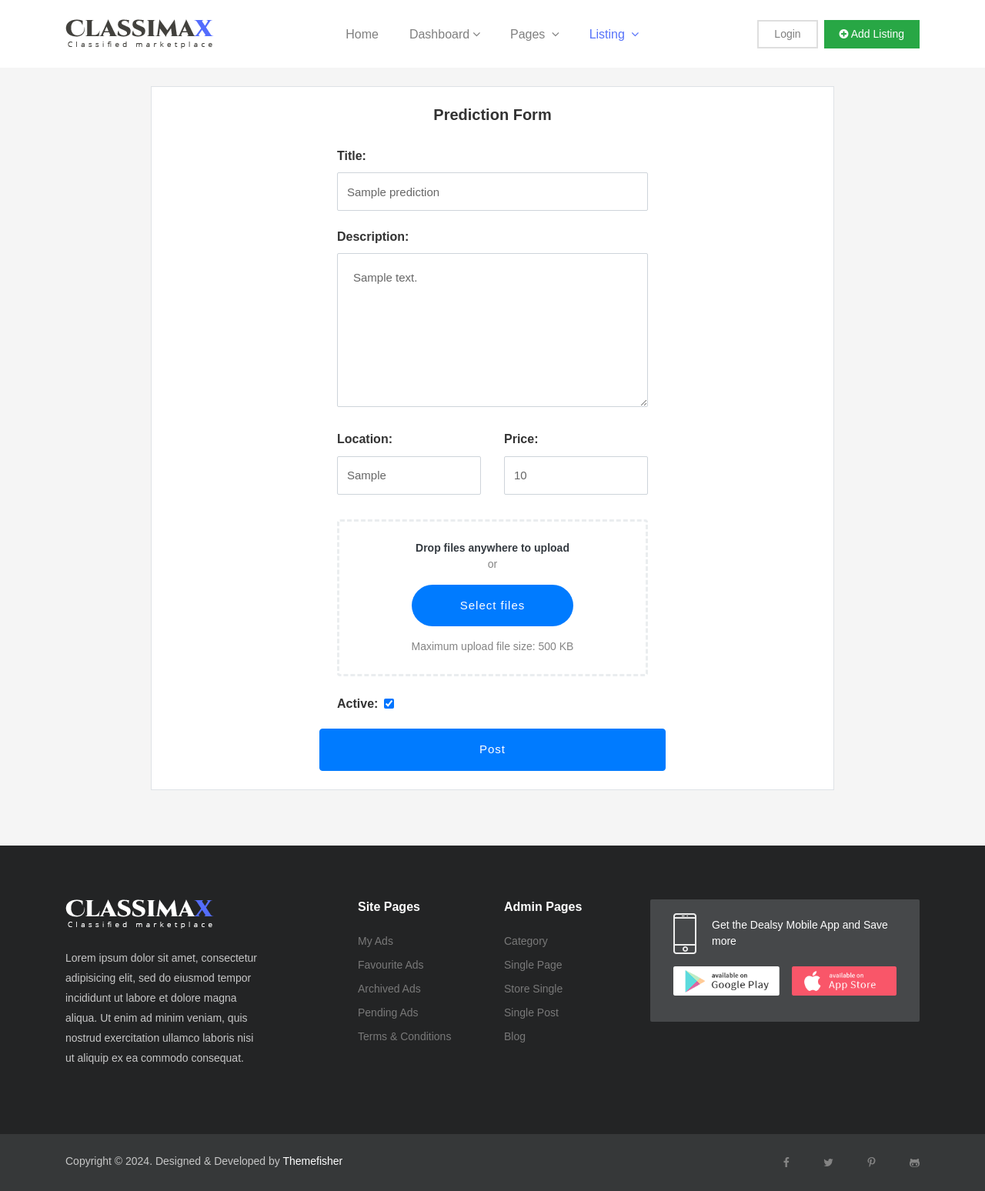
After one commit to 2Dkun1355/Ecommerce, a Django app: page /prediction/update/1/ in a window 1280 px wide. The commit adds this page. Shown: the whole page at 77% size. Run offline with Django 5.2, Linux system fonts and the light colour scheme; tables that the repository leaves empty hold one stand-in row (values such as "Sample post"); some libraries are stand-ins or nearby versions; some web fonts are replaced.

Commit message:
Add Create, Update View

```diff
--- a/app/config/urls.py
+++ b/app/config/urls.py
@@ -21,7 +21,8 @@ from django.conf import settings
 
 urlpatterns = [
     path('admin/', admin.site.urls),
-    path('prediction/', include('prediction.urls'))
+    path('prediction/', include('prediction.urls')),
+    path('dashboard/', include('dashboard.urls'))
 ]
 urlpatterns += static(settings.STATIC_URL, document_root=settings.STATIC_ROOT)
 urlpatterns += static(settings.MEDIA_URL, document_root=settings.MEDIA_ROOT)
--- /dev/null
+++ b/app/dashboard/apps.py
@@ -0,0 +1,6 @@
+from django.apps import AppConfig
+
+
+class PredictionConfig(AppConfig):
+    default_auto_field = 'django.db.models.BigAutoField'
+    name = 'dashboard'
--- /dev/null
+++ b/app/dashboard/urls.py
@@ -0,0 +1,7 @@
+from django.urls import path
+
+from dashboard.views import UserPredictionListViews
+
+urlpatterns = [
+    path('', UserPredictionListViews.as_view(), name='dashboard'),
+]
--- a/app/prediction/forms.py
+++ b/app/prediction/forms.py
@@ -7,17 +7,22 @@ class PredictionOfferForm(ModelForm):
     class Meta:
         model = PredictionOffer
         fields = ['user', 'prediction', 'phone']
-        labels = {'phone': 'Phone'}
         widgets = {
             'user': forms.HiddenInput(),
             'prediction': forms.HiddenInput(),
-            'phone': forms.TextInput(attrs={'placeholder': 'Phone number...'})
+            'phone': forms.TextInput(attrs={'class': "form-control bg-white"})
         }
 
-class PredictionCreateForm(ModelForm):
+class PredictionForm(ModelForm):
     class Meta:
         model = Prediction
         fields = ['user', 'image', 'title', 'description', 'price', 'location', 'is_active']
         widgets = {
             'user': forms.HiddenInput(),
+            'image': forms.FileInput(attrs={'class': "form-control-file d-none", 'id': "file-upload", 'name': "file"}),
+            'title': forms.TextInput(attrs={'class': "form-control bg-white"}),
+            'description': forms.Textarea(attrs={'class': "form-control bg-white"}),
+            'price': forms.TextInput(attrs={'class': "form-control bg-white"}),
+            'location': forms.TextInput(attrs={'class': "form-control bg-white"}),
+            'is_active': forms.CheckboxInput(attrs={'class': "form-check-input"})
         }
--- a/app/prediction/urls.py
+++ b/app/prediction/urls.py
@@ -1,11 +1,12 @@
 from django.urls import path
 from prediction.views import PredictionListViews, PredictionDetailViews, PredictionOfferCreateViews, \
-    UserPredictionListViews, PredictionCreateViews
+    PredictionCreateViews, PredictionUpdateViews, PredictionDeleteViews
 
 urlpatterns = [
     path('catalog/', PredictionListViews.as_view(), name='catalog'),
-    path('catalog/<pk>/', PredictionDetailViews.as_view(), name='detail'),
-    path('create/', PredictionOfferCreateViews.as_view(), name='create_offer'),
-    path('dashboard/', UserPredictionListViews.as_view(), name='dashboard'),
-    path('create_prediction/', PredictionCreateViews.as_view(), name='create_prediction')
+    path('detail/<pk>/', PredictionDetailViews.as_view(), name='detail'),
+    path('update/<pk>/', PredictionUpdateViews.as_view(), name='prediction_update'),
+    path('delete/<pk>/', PredictionDeleteViews.as_view(), name='prediction_delete'),
+    path('create/', PredictionCreateViews.as_view(), name='prediction_create'),
+    path('offer/create/', PredictionOfferCreateViews.as_view(), name='offer_create'),
 ]
--- a/app/prediction/views.py
+++ b/app/prediction/views.py
@@ -1,21 +1,23 @@
 from audioop import reverse
-
 from django.template.context_processors import request
 from django.urls import reverse_lazy
-from django.views.generic import ListView, DetailView, CreateView
-
-from prediction.forms import PredictionOfferForm, PredictionCreateForm
+from django.views.generic import ListView, DetailView, CreateView, UpdateView, DeleteView
+from prediction.forms import PredictionOfferForm, PredictionForm
 from prediction.models import Prediction
 
 
 class PredictionListViews(ListView):
     model = Prediction
-    template_name = 'catalog.html'
+    template_name = 'prediction/catalog.html'
     context_object_name = 'predictions'
+
+    def get_queryset(self):
+        return Prediction.objects.filter(is_active=True)
+
 
 class PredictionDetailViews(DetailView):
     model = Prediction
-    template_name = 'detail.html'
+    template_name = 'prediction/detail.html'
 
     def get_context_data(self, **kwargs):
         context_data = super().get_context_data()
@@ -34,26 +36,37 @@ class PredictionOfferCreateViews(CreateView):
 
 
 class PredictionCreateViews(CreateView):
-    form_class = PredictionCreateForm
+    form_class = PredictionForm
+    template_name = 'prediction/create.html'
     success_url = reverse_lazy('catalog')
-    template_name = 'create_prediction.html'
 
     def get_context_data(self, **kwargs):
         context_data = super().get_context_data()
-        form = PredictionCreateForm()
+        form = self.get_form()
 
         form.fields['user'].initial = self.request.user
+        form.fields['view'] = "{% url 'prediction_create' %}"
 
         context_data['form'] = form
         return context_data
 
 
-class UserPredictionListViews(ListView):
+class PredictionUpdateViews(UpdateView):
     model = Prediction
-    template_name = 'dashboard.html'
-    context_object_name = 'predictions'
+    form_class = PredictionForm
+    template_name = 'prediction/create.html'
+    success_url = reverse_lazy('detail')
 
-    def get_queryset(self):
-        user = self.request.user
-        if user.is_authenticated:
-            return Prediction.objects.filter(user=user)
+    def get_context_data(self, **kwargs):
+        context_data = super().get_context_data()
+        form = self.get_form()
+
+        form.fields['view'] = "{% url 'prediction_update' %}"
+
+        context_data['form'] = form
+        return context_data
+
+
+class PredictionDeleteViews(DeleteView):
+    model = Prediction
+    success_url = reverse_lazy('detail')
--- a/app/templates/base.html
+++ b/app/templates/base.html
@@ -120,7 +82,7 @@
 								<a class="nav-link login-button" href="login.html">Login</a>
 							</li>
 							<li class="nav-item">
-								<a class="nav-link text-white add-button" href="{% url 'create_prediction' %}"><i class="fa fa-plus-circle"></i> Add Listing</a>
+								<a class="nav-link text-white add-button" href="{% url 'prediction_create' %}"><i class="fa fa-plus-circle"></i> Add Listing</a>
 
 							</li>
 						</ul>
--- a/app/templates/dashboard.html
+++ b/app/templates/dashboard/dashboard.html
@@ -99,17 +99,17 @@
                   <div class="">
                     <ul class="list-inline justify-content-center">
                       <li class="list-inline-item">
-                        <a data-toggle="tooltip" data-placement="top" title="Detail" class="view" href="{{ prediction.get_absolute_url }}">
+                        <a data-toggle="tooltip" data-placement="top" title="Detail" class="view" href="{{ prediction.get_detail_url }}">
                           <i class="fa fa-eye"></i>
                         </a>
                       </li>
                       <li class="list-inline-item">
-                        <a class="edit" data-toggle="tooltip" data-placement="top" title="Edit" href="dashboard.html">
+                        <a class="edit" data-toggle="tooltip" data-placement="top" title="Edit" href="{{ prediction.get_update_url }}">
                           <i class="fa fa-pencil"></i>
                         </a>
                       </li>
                       <li class="list-inline-item">
-                        <a class="delete" data-toggle="tooltip" data-placement="top" title="Delete" href="dashboard.html">
+                        <a class="delete" data-toggle="tooltip" data-placement="top" title="Delete" href="{{ prediction.get_delete_url }}">
                           <i class="fa fa-trash"></i>
                         </a>
                       </li>
--- a/app/templates/catalog.html
+++ b/app/templates/prediction/catalog.html
@@ -87,7 +87,7 @@
      														style="width: 300px; height: 200px; object-fit: cover;">
                                             </div>
                                             <div class="card-body">
-                                                <h4 class="card-title"><a href="{{ prediction.get_absolute_url }}">{{ prediction.title|slice:":20" }}</a></h4>
+                                                <h4 class="card-title"><a href="{{ prediction.get_detail_url }}">{{ prediction.title|slice:":20" }}</a></h4>
                                                 <ul class="list-inline product-meta">
                                                     <li class="list-inline-item">
                                                         <i class="fa fa-calendar"></i>{{ prediction.published_date }}
--- /dev/null
+++ b/app/templates/prediction/create.html
@@ -0,0 +1,53 @@
+{% extends "base.html" %}
+
+{% block content %}
+<section class="advt-post bg-gray py-4">
+  <div class="container">
+    <form method='post' action='{{ form.view }}' enctype="multipart/form-data">
+        {% csrf_token %}
+        {{ form.user }}
+      <!-- Post Your ad start -->
+      <fieldset class="border bg-white px-4 py-4 mb-5" style="width: 80%; margin: 0 auto;">
+        <div class="row">
+          <div class="col-lg-12 text-center">
+            <h3>Prediction Form</h3>
+          </div>
+          <div class="col-lg-6 mx-auto">
+            <h6 class="font-weight-bold pt-4 pb-1">Title:</h6>
+            {{ form.title }}
+            <h6 class="font-weight-bold pt-4 pb-1">Description:</h6>
+            {{form.description}}
+            <div class="price">
+              <div class="row px-12 d-flex align-items-center">
+                <div class="col-lg-6 mx-auto my-2">
+                  <h6 class="font-weight-bold pt-4 pb-1">Location:</h6>
+                    {{ form.location }}
+                </div>
+                <div class="col-lg-6 mx-auto my-2 ml-2">
+                  <h6 class="font-weight-bold pt-4 pb-1">Price:</h6>
+                    {{ form.price }}
+                </div>
+              </div>
+            </div>
+            <div class="choose-file text-center my-4 py-4 rounded bg-white">
+              <label for="file-upload">
+                <span class="d-block font-weight-bold text-dark">Drop files anywhere to upload</span>
+                <span class="d-block">or</span>
+                <span class="d-block btn bg-primary text-white my-3 select-files">Select files</span>
+                <span class="d-block">Maximum upload file size: 500 KB</span>
+                {{ form.image }}
+              </label>
+            </div>
+            <div class="form-check form-check-inline">
+              <h6 class="form-check-label font-weight-bold mr-2" for="id_is_active">Active:</h6>
+              {{ form.is_active }}
+            </div>
+          </div>
+        </div>
+          <button type="submit" class="btn btn-primary" style="width: 450px; margin: 20px auto 0; display: block;">Post</button>
+      </fieldset>
+      <!-- Post Your ad end -->
+    </form>
+  </div>
+</section>
+{% endblock %}
--- a/app/templates/detail.html
+++ b/app/templates/prediction/detail.html
@@ -51,7 +51,7 @@
 					<!-- User Profile Widget -->
 					<div class="widget user text-center p-4 bg-white shadow-sm rounded">
 						<h4>{{ user.username }}</h4>
-						<form method='post' action="{% url 'create_offer' %}">
+						<form method='post' action="{% url 'offer_create' %}">
 								{% csrf_token %}
 							<fieldset class="p-4">
 								<div class="form-group">
```
Also changed, not shown: other parts of app/templates/base.html (+0 -38 lines), app/dashboard/views.py (added, +12 -0 lines), app/prediction/models.py (+8 -1 lines), app/templates/create_prediction.html (deleted, +0 -65 lines), app/dashboard/__init__.py (added).
